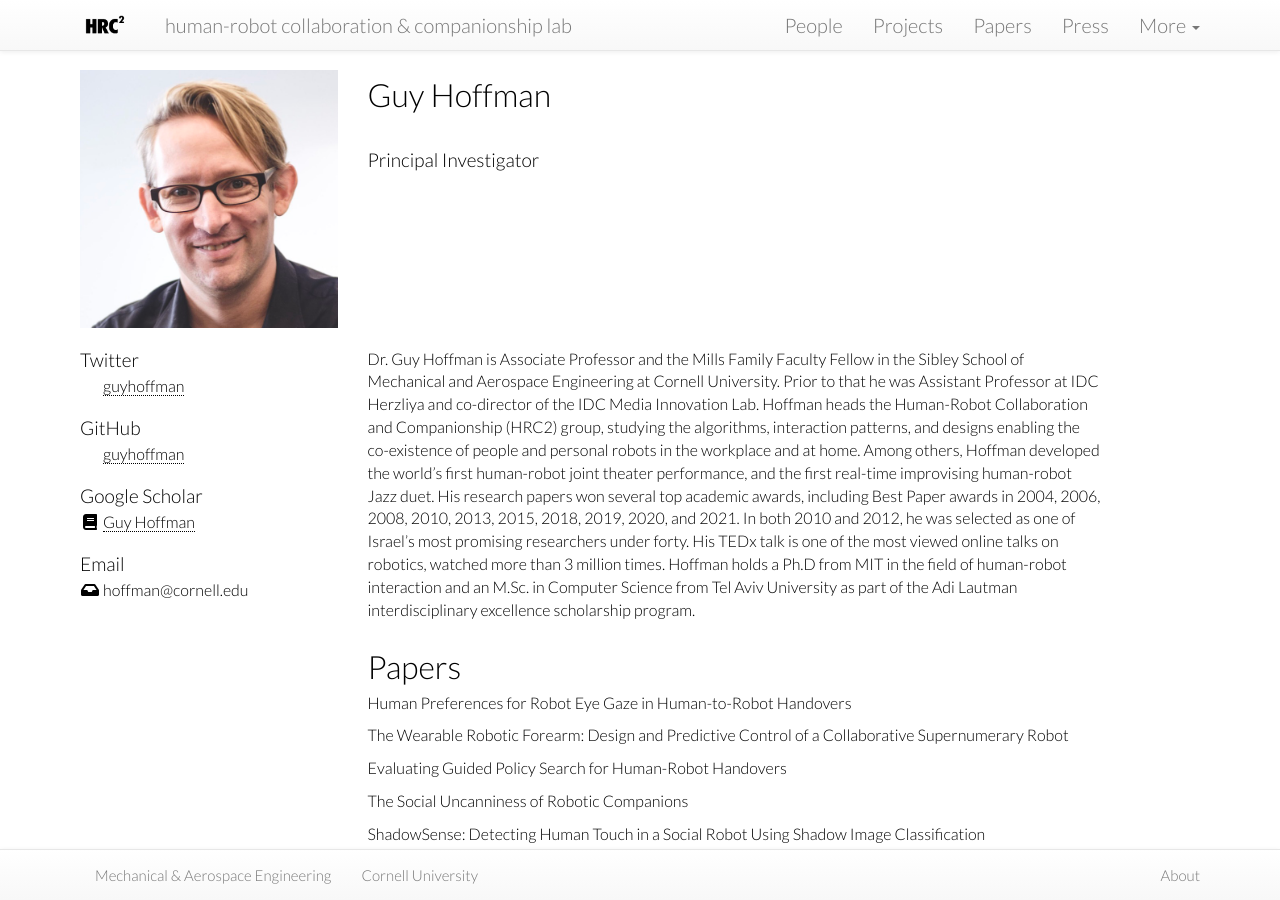
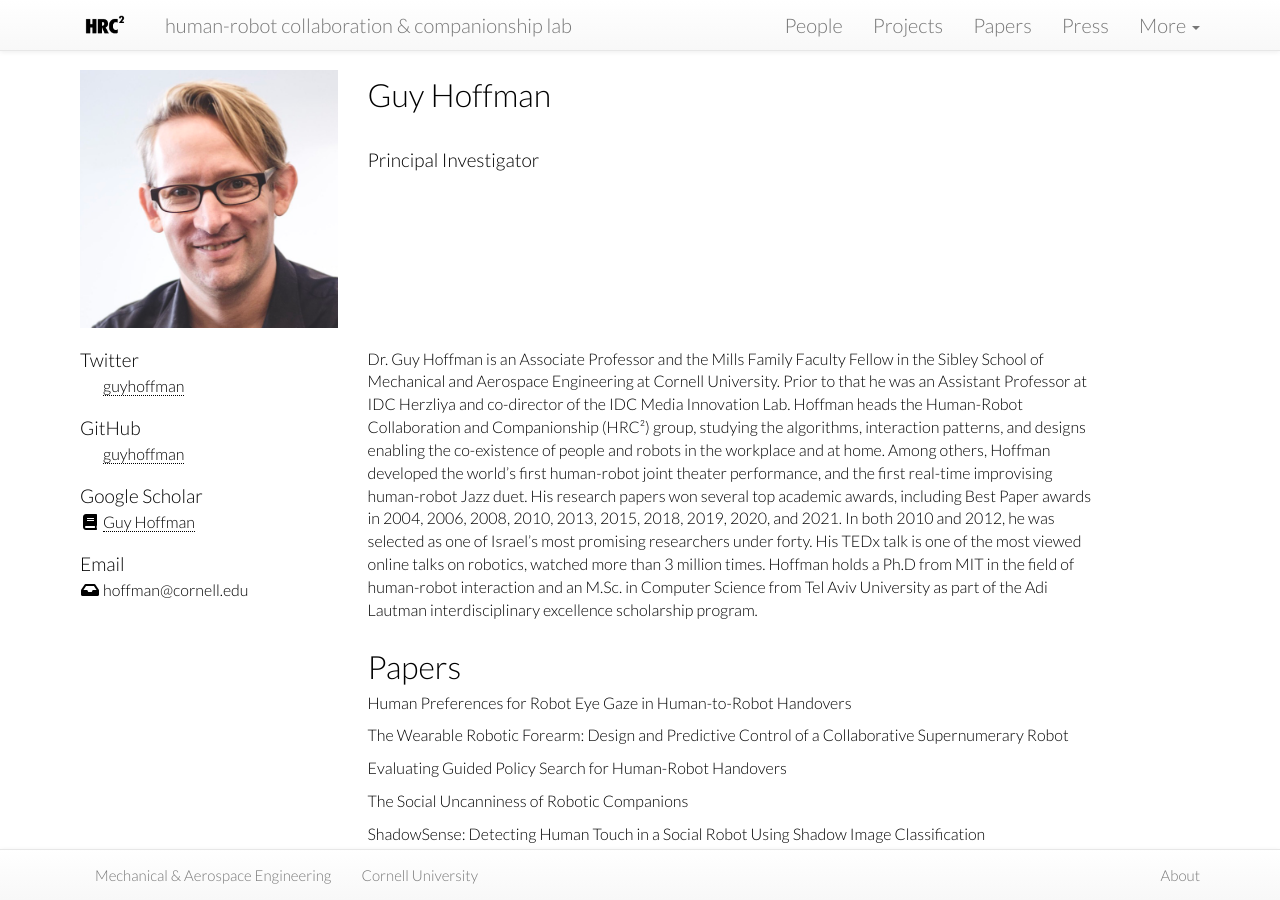
Before and after one commit to hrc2/hrc2.github.io, a Jekyll site: the page built from people/_posts/2016-01-26-guy-hoffman.md, in a window 1280 px wide and 900 px high. Built offline with Jekyll 4.4.1, drawn with Linux system fonts in a browser that asks for light colours; nearby versions of some CDN libraries; some web fonts are replaced.

Commit message:
bio update

```diff
--- a/people/_posts/2016-01-26-guy-hoffman.md
+++ b/people/_posts/2016-01-26-guy-hoffman.md
@@ -12,4 +12,4 @@
 cv:
 alum: false
 ---
-Dr. Guy Hoffman is Associate Professor and the Mills Family Faculty Fellow in the Sibley School of Mechanical and Aerospace Engineering at Cornell University. Prior to that he was Assistant Professor at IDC Herzliya and co-director of the IDC Media Innovation Lab. Hoffman heads the Human-Robot Collaboration and Companionship (HRC2) group, studying the algorithms, interaction patterns, and designs enabling the co-existence of people and personal robots in the workplace and at home. Among others, Hoffman developed the world’s first human-robot joint theater performance, and the first real-time improvising human-robot Jazz duet. His research papers won several top academic awards, including Best Paper awards in 2004, 2006, 2008, 2010, 2013, 2015, 2018, 2019, 2020, and 2021. In both 2010 and 2012, he was selected as one of Israel’s most promising researchers under forty. His TEDx talk is one of the most viewed online talks on robotics, watched more than 3 million times. Hoffman holds a Ph.D from MIT in the field of human-robot interaction and an M.Sc. in Computer Science from Tel Aviv University as part of the Adi Lautman interdisciplinary excellence scholarship program.
+Dr. Guy Hoffman is an Associate Professor and the Mills Family Faculty Fellow in the Sibley School of Mechanical and Aerospace Engineering at Cornell University. Prior to that he was an Assistant Professor at IDC Herzliya and co-director of the IDC Media Innovation Lab. Hoffman heads the Human-Robot Collaboration and Companionship (HRC²) group, studying the algorithms, interaction patterns, and designs enabling the co-existence of people and robots in the workplace and at home. Among others, Hoffman developed the world’s first human-robot joint theater performance, and the first real-time improvising human-robot Jazz duet. His research papers won several top academic awards, including Best Paper awards in 2004, 2006, 2008, 2010, 2013, 2015, 2018, 2019, 2020, and 2021. In both 2010 and 2012, he was selected as one of Israel’s most promising researchers under forty. His TEDx talk is one of the most viewed online talks on robotics, watched more than 3 million times. Hoffman holds a Ph.D from MIT in the field of human-robot interaction and an M.Sc. in Computer Science from Tel Aviv University as part of the Adi Lautman interdisciplinary excellence scholarship program.
```
